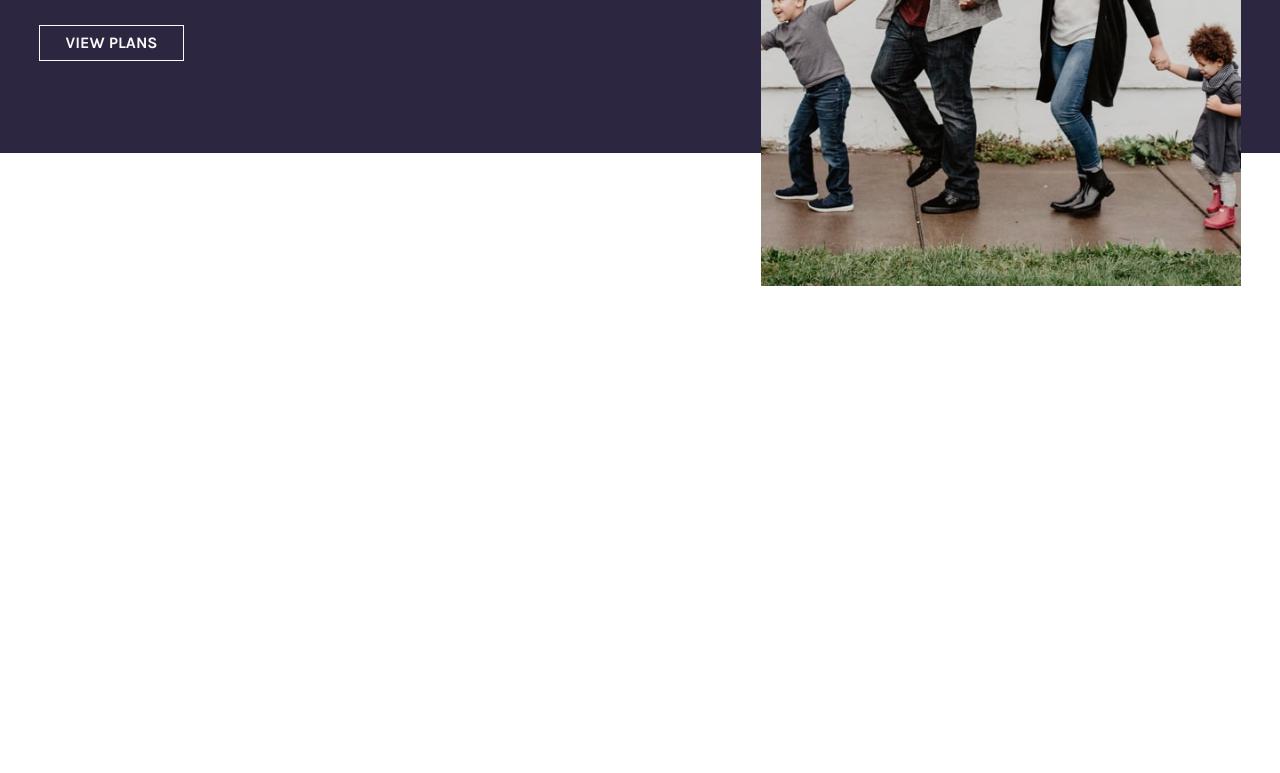
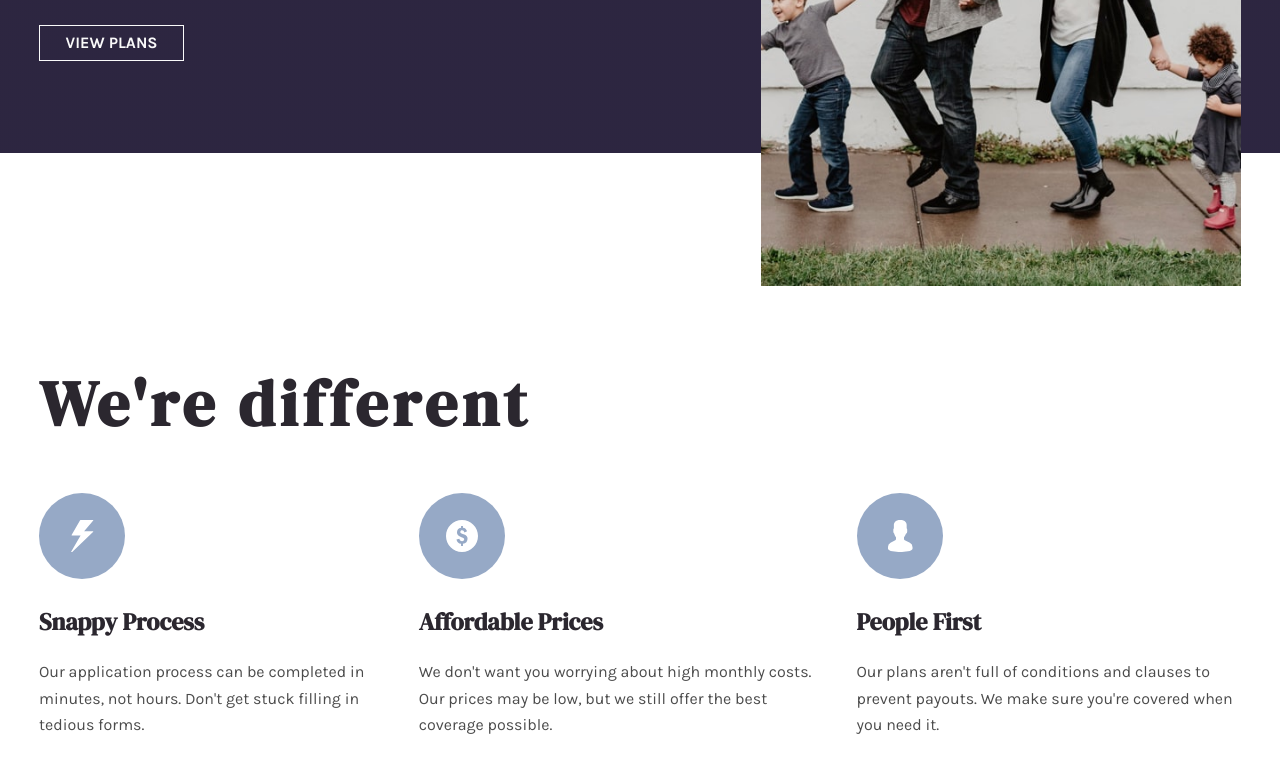
Before and after one commit to shakthi2003gh/insure-landing-page-master, a plain HTML site: page index.html in a window 1280 px wide. Shown: the part 461-1234 px from the top of the page. Before the commit the page ends 800 px from the top, so only its background shows below. Drawn offline with Linux system fonts and the light colour scheme.

Commit message:
Created features section.

```diff
--- a/index.html
+++ b/index.html
@@ -56,13 +56,48 @@
           </div>
         </div>
       </div>
+
+      <div class="features container">
+        <h2>We're different</h2>
+
+        <div class="feature-section">
+          <div class="feature">
+            <img src="/images/icon-snappy-process.svg" alt="" />
+
+            <h3>Snappy Process</h3>
+
+            <p>
+              Our application process can be completed in minutes, not hours.
+              Don't get stuck filling in tedious forms.
+            </p>
+          </div>
+
+          <div class="feature">
+            <img src="/images/icon-affordable-prices.svg" alt="" />
+
+            <h3>Affordable Prices</h3>
+
+            <p>
+              We don't want you worrying about high monthly costs. Our prices
+              may be low, but we still offer the best coverage possible.
+            </p>
+          </div>
+
+          <div class="feature">
+            <img src="/images/icon-people-first.svg" alt="" />
+
+            <h3>People First</h3>
+
+            <p>
+              Our plans aren't full of conditions and clauses to prevent
+              payouts. We make sure you're covered when you need it.
+            </p>
+          </div>
+        </div>
+      </div>
     </main>
-    <!--    We're different Snappy Process Our application process can be
-    completed in minutes, not hours. Don't get stuck filling in tedious forms.
-    Affordable Prices We don't want you worrying about high monthly costs. Our
-    prices may be low, but we still offer the best coverage possible. People
-    First Our plans aren't full of conditions and clauses to prevent payouts. We
-    make sure you're covered when you need it. Find out more about how we work
+    <!--
+        Find out more about how we work
     How we work Our company How we work Why Insure? View plans Reviews Help me
     FAQ Terms of use Privacy policy Cookies Contact Sales Support Live chat
     Others Careers Press Licenses -->
--- a/styles/style.css
+++ b/styles/style.css
@@ -37,9 +37,19 @@ h3 {
   font-family: "DM Serif Display", serif;
 }
 
-h1 {
+h1,
+h2 {
   font-size: 2.5rem;
   letter-spacing: 0.15ch;
+}
+
+h2,
+h3 {
+  color: var(--color-heading);
+}
+
+h3 {
+  font-size: 1.5rem;
 }
 
 p {
@@ -59,7 +69,8 @@ a:focus {
 }
 
 @media (min-width: 680px) {
-  h1 {
+  h1,
+  h2 {
     font-size: 4rem;
     max-width: 550px;
   }
@@ -212,3 +223,20 @@ nav.open {
     text-align: left;
   }
 }
+
+/* >Feature */
+.features {
+  text-align: center;
+  padding: 6rem 1.5rem;
+}
+
+@media (min-width: 680px) {
+  .features {
+    text-align: left;
+    padding: 10rem 1.5rem;
+  }
+  .feature-section {
+    display: flex;
+    gap: 1.5rem;
+  }
+}
```
